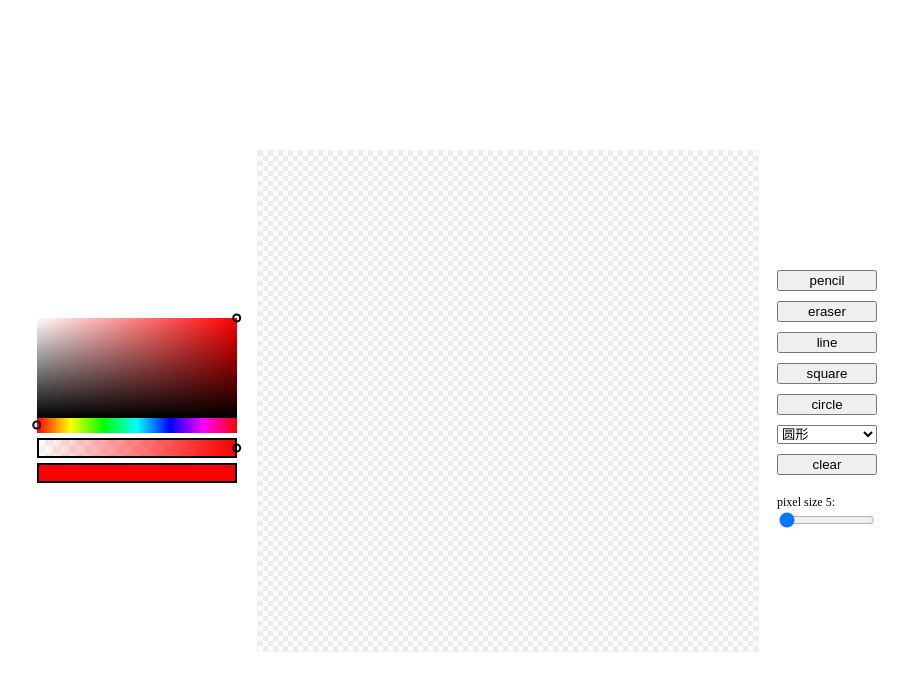
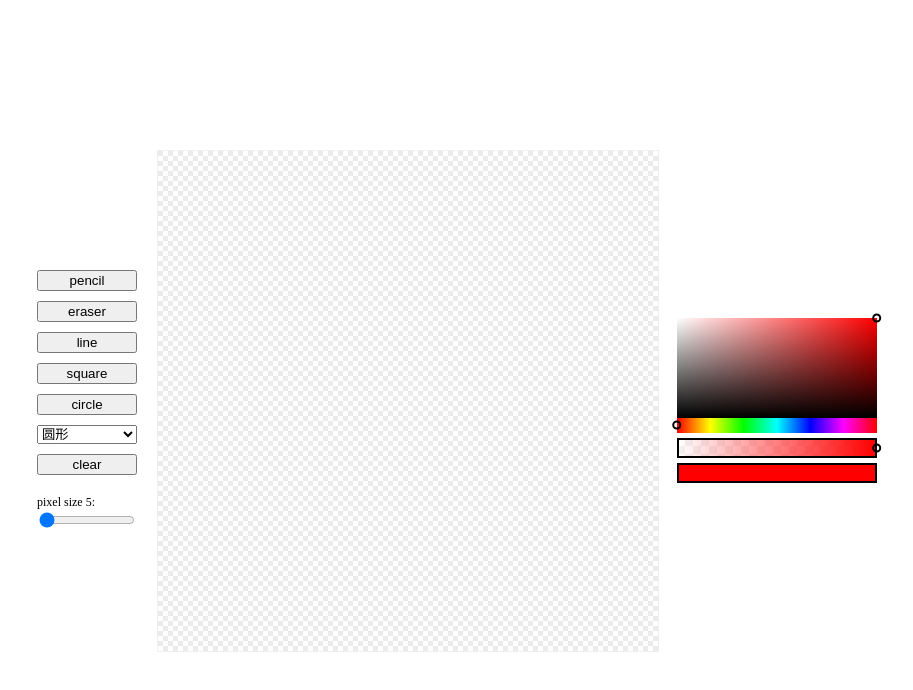
Before and after one commit to KamiC6238/ayanami, a Vue app: page / in a window 1280 px wide. Shown: the top 690 px of the page, without its empty margins (183-1096 px from the left). Built offline with nearby package versions, Linux system fonts and the light colour scheme.

Commit message:
fix: build error

```diff
--- a/src/App.vue
+++ b/src/App.vue
@@ -9,6 +9,7 @@ import {
 import { useCanvasStore, useConfigStore } from "@/store";
 import { CircleTypeEnum, ToolTypeEnum } from "@/types";
 import { type CSSProperties, onMounted, ref, useTemplateRef } from "vue";
+import { DEFAULT_PIXEL_SIZE } from "./constants";
 import { useCircleTool } from "./hooks/useCircleTool";
 
 const tools = [
@@ -44,9 +45,9 @@ const { setCircleType } = useCircleTool();
 
 onMounted(() => {
 	if (canvas.value && previewCanvas.value && gridCanvas.value) {
-		initCanvas(gridCanvas.value, { type: "grid" });
-		initCanvas(canvas.value, { type: "main" });
-		initCanvas(previewCanvas.value, { type: "preview" });
+		initCanvas(gridCanvas.value as HTMLCanvasElement, { type: "grid" });
+		initCanvas(canvas.value as HTMLCanvasElement, { type: "main" });
+		initCanvas(previewCanvas.value as HTMLCanvasElement, { type: "preview" });
 		configStore.setToolType(ToolTypeEnum.Pencil);
 	}
 });
@@ -65,13 +66,7 @@ const onCircleTypeChange = (e: Event) => {
 
 <template>
   <div class="container">
-    <ColorPicker style="margin-right: 20px;" />
-    <div class="canvas-wrapper">
-      <canvas ref="canvas" :style="canvasStyle" class="canvas" />
-      <canvas ref="previewCanvas" :style="canvasStyle" class="preview-canvas" />
-      <canvas ref="gridCanvas" :style="canvasStyle" class="grid-canvas" />
-    </div>
-    <div style="display: flex; flex-direction: column; margin-left: 20px;">
+    <div style="display: flex; flex-direction: column; margin-right: 20px;">
       <div style='display: flex; flex-direction: column; width: 100px;'>
         <button
           v-for="toolType of tools"
@@ -91,14 +86,20 @@ const onCircleTypeChange = (e: Event) => {
         <input
           type="range"
           id='pixelSize'
-          min="10"
+          :min="configStore.pixelSize"
           max="100"
-          value="10"
-          step="10"
+          :value="configStore.pixelSize"
+          :step="DEFAULT_PIXEL_SIZE"
           @input="onPixelSizeChange"
         />
       </div>
     </div>
+    <div class="canvas-wrapper">
+      <canvas ref="canvas" :style="canvasStyle" class="canvas" />
+      <canvas ref="previewCanvas" :style="canvasStyle" class="preview-canvas" />
+      <canvas ref="gridCanvas" :style="canvasStyle" class="grid-canvas" />
+    </div>
+    <ColorPicker style="margin-left: 20px;" />
   </div>
 </template>
 <style>
--- a/src/components/ColorPicker/Alpha.vue
+++ b/src/components/ColorPicker/Alpha.vue
@@ -54,7 +54,7 @@ const initMouse$ = () => {
 
 	mouse$.value = getMouse$({
 		alphaRef: {
-			el: alphaRef.value,
+			el: alphaRef.value as HTMLDivElement,
 			mousedown,
 			mousemove,
 			mouseup: (e) => setAlpha(e),
@@ -71,7 +71,9 @@ const initMouse$ = () => {
 
 const setAlpha = (e: MouseEvent) => {
 	if (alphaRef.value) {
-		colorPickerStore.setAlpha(calculateAlpha(e, alphaRef.value));
+		colorPickerStore.setAlpha(
+			calculateAlpha(e, alphaRef.value as HTMLDivElement),
+		);
 	}
 };
 </script>
--- a/src/components/ColorPicker/HSLPalette.vue
+++ b/src/components/ColorPicker/HSLPalette.vue
@@ -30,7 +30,7 @@ const colorPickerStore = useColorPickerStore();
 const { hsl } = storeToRefs(colorPickerStore);
 
 onMounted(() => {
-	const canvas = paletteRef.value;
+	const canvas = paletteRef.value as HTMLCanvasElement;
 
 	if (canvas) {
 		colorPickerStore.setPalette(canvas);
@@ -50,9 +50,9 @@ watch(
 
 const paletteIndicatorStyle = computed<CSSProperties>(() => {
 	if (paletteRef.value) {
-		const { width, height } = paletteRef.value.getBoundingClientRect();
-
-		console.log(width);
+		const { width, height } = (
+			paletteRef.value as HTMLCanvasElement
+		).getBoundingClientRect();
 
 		return {
 			left: `${(Math.round(mousePos.value.x) / width) * 100}%`,
--- a/src/components/ColorPicker/Hue.vue
+++ b/src/components/ColorPicker/Hue.vue
@@ -43,7 +43,7 @@ const initMouse$ = () => {
 
 	mouse$.value = getMouse$({
 		hueRef: {
-			el: hueRef.value,
+			el: hueRef.value as HTMLDivElement,
 			mousedown,
 			mousemove,
 			mouseup: (e) => setHue(e),
@@ -63,7 +63,7 @@ const setHue = (e: MouseEvent) => {
 		const ctx = palette.value?.getContext("2d");
 
 		if (ctx) {
-			const hue = calculateHue(e, hueRef.value);
+			const hue = calculateHue(e, hueRef.value as HTMLDivElement);
 			const newHSL = { ...hsl.value, h: hue };
 			colorPickerStore.setHSL(newHSL);
 			colorPickerStore.setRGB(hslToRgb(newHSL));
```
